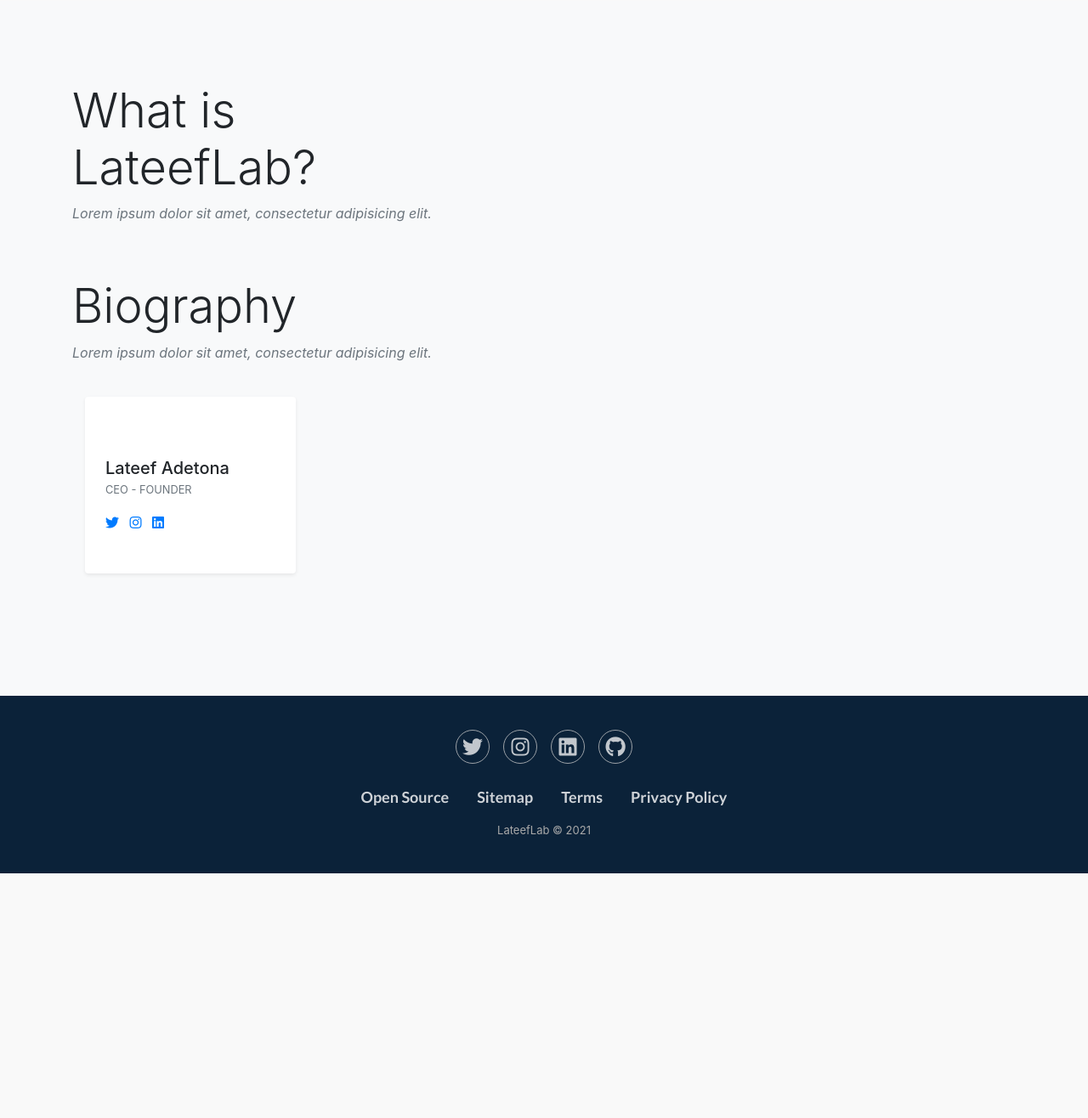
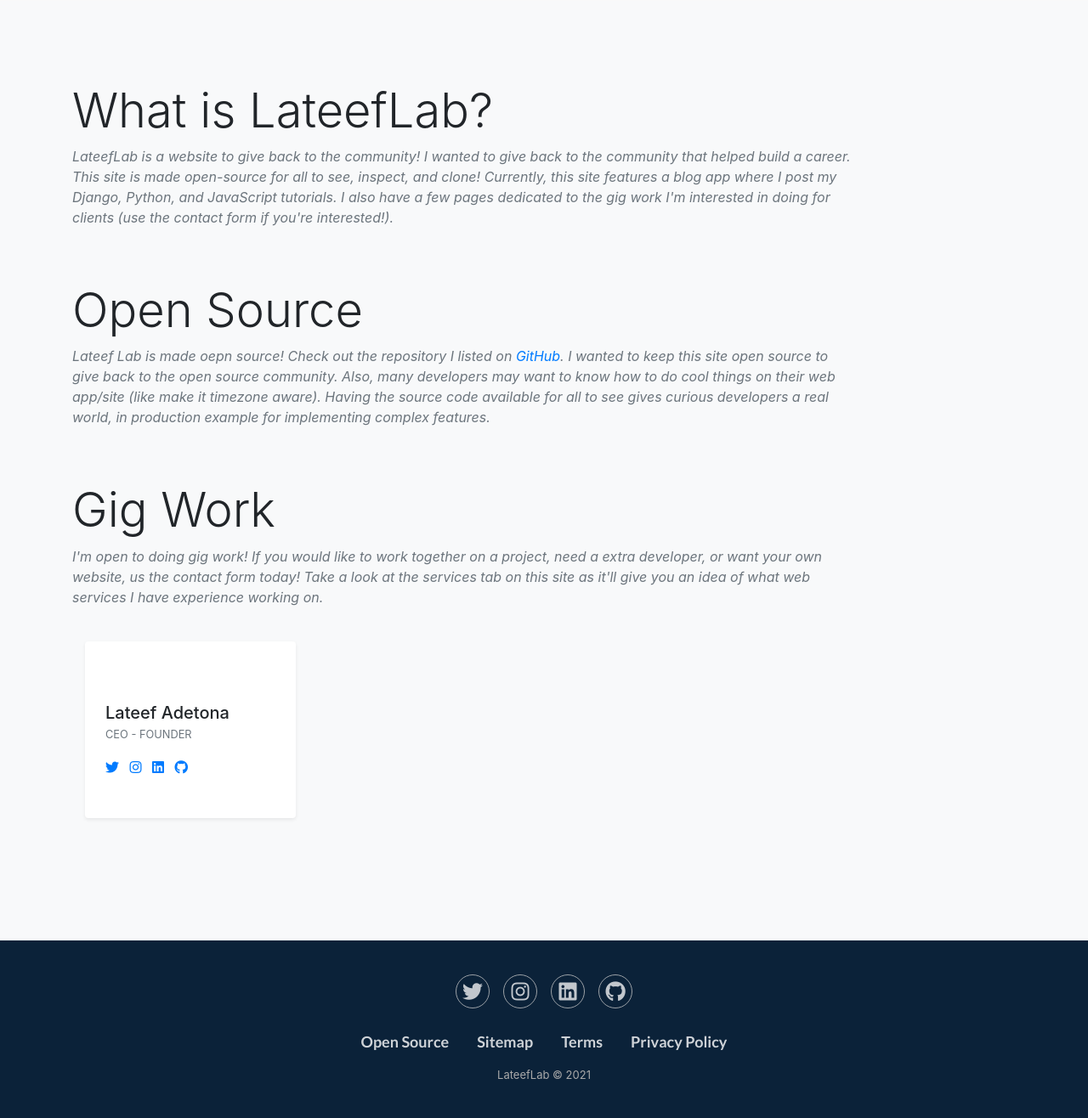
Before and after one commit to heyylateef/lateeflab, a Django app: template lateeflabapp/templates/lateeflabapp/about.html in a window 1280 px wide. Shown: the part 639-1955 px from the top of the page at 85% size. Before the commit the page ends 1667 px from the top, so only its background shows below. Run offline with Django 3.2, Linux system fonts and the light colour scheme; the template is opened without the code that fills it, so the values that code supplies are empty; some libraries are stand-ins or nearby versions.

Commit message:
Updated About page

```diff
--- a/lateeflabapp/templates/lateeflabapp/about.html
+++ b/lateeflabapp/templates/lateeflabapp/about.html
@@ -97,16 +97,33 @@
 <div class="bg-light py-5">
   <div class="container py-5">
     <div class="row mb-4">
-      <div class="col-lg-5">
+      <div class="col-lg-10">
         <h2 class="display-4 font-weight-light">What is LateefLab?</h2>
-        <p class="font-italic text-muted">Lorem ipsum dolor sit amet, consectetur adipisicing elit.</p>
+        <p class="font-italic text-muted">LateefLab is a website to give back to the community! I wanted to give back to the community that helped build a career. This site is made open-source for all to see, inspect, and clone!
+              Currently, this site features a blog app where I post my Django, Python, and JavaScript tutorials.
+              I also have a few pages dedicated to the gig work I'm interested in doing for clients (use the contact form if you're interested!).
+              </p>
       </div>
     </div>
 
     <div class="row mb-4 pt-4">
-      <div class="col-lg-5">
-        <h2 class="display-4 font-weight-light">Biography</h2>
-        <p class="font-italic text-muted">Lorem ipsum dolor sit amet, consectetur adipisicing elit.</p>
+      <div class="col-lg-10">
+        <h2 class="display-4 font-weight-light">Open Source</h2>
+        <p class="font-italic text-muted">Lateef Lab is made oepn source! Check out the repository I listed on  <a href="//www.github.com/heyylateef/lateeflab">GitHub</a>.
+          I wanted to keep this site open source to give back to the open source community. Also, many developers may want to know how to
+          do cool things on their web app/site (like make it timezone aware). Having the source code available for all to see gives curious developers
+          a real world, in production example for implementing complex features.
+        </p>
+      </div>
+    </div>
+
+    <div class="row mb-4 pt-4">
+      <div class="col-lg-10">
+        <h2 class="display-4 font-weight-light">Gig Work</h2>
+        <p class="font-italic text-muted">I'm open to doing gig work! If you would like to work together on a project, need a extra developer,
+          or want your own website, us the contact form today! Take a look at the services tab on this site as it'll give you an idea of what web services
+          I have experience working on.
+        </p>
       </div>
     </div>
 
@@ -119,6 +136,7 @@
             <li class="list-inline-item"><a href="https://twitter.com/heyylateef" class="social-link"><i class="fab fa-twitter"></i></a></li>
             <li class="list-inline-item"><a href="https://instagram.com/heyylateef" class="social-link"><i class="fab fa-instagram"></i></a></li>
             <li class="list-inline-item"><a href="https://www.linkedin.com/in/lateefadetona/" class="social-link"><i class="fab fa-linkedin"></i></a></li>
+            <li class="list-inline-item"><a href="https://www.github.com/heyylateef" class="social-link"><i class="fab fa-github"></i></a></li>
           </ul>
         </div>
       </div>
--- a/templates/base.html
+++ b/templates/base.html
@@ -12,6 +12,16 @@
         <meta property="og:image" content="YOURIMAGEURL.JPG">
         <meta property="og:type" content="blog">
         <meta property="og:url" content='{% url "home" %}'>
+
+        <!-- Global site tag (gtag.js) - Google Analytics -->
+        <script async src="https://www.googletagmanager.com/gtag/js?id=G-05H61MXJ4E"></script>
+        <script>
+            window.dataLayer = window.dataLayer || [];
+            function gtag(){dataLayer.push(arguments);}
+            gtag('js', new Date());
+
+            gtag('config', 'G-05H61MXJ4E');
+        </script>
 
         <!-- Latest compiled and minified CSS -->
         <link rel="stylesheet" href="https://maxcdn.bootstrapcdn.com/bootstrap/4.5.2/css/bootstrap.min.css">
```
Also changed, not shown: README.md.
